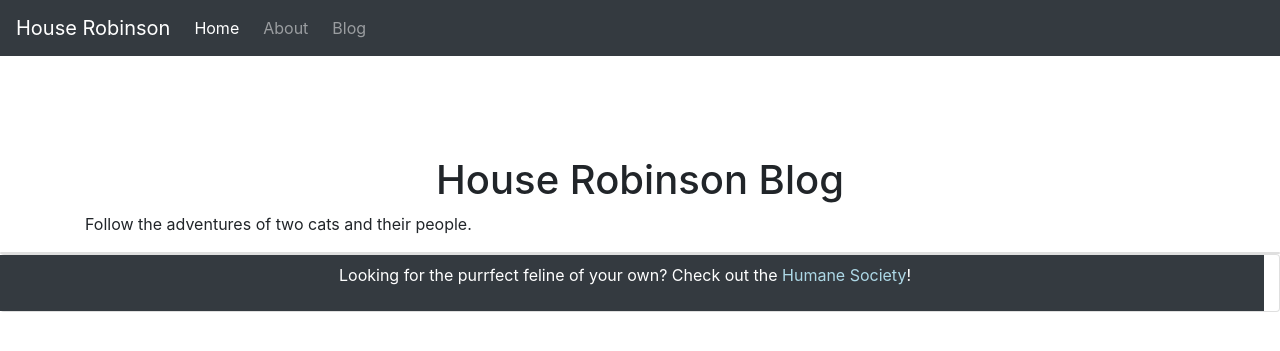
After one commit to jessicapolansky/Tornado, a Python web app: template myapp/templates/Blog.html in a window 1280 px wide. The commit adds this page. Shown: the top 351 px of the page. Run offline with Jinja, Linux system fonts and the light colour scheme; the template is opened without the code that fills it, so the values that code supplies are empty; some libraries are stand-ins or nearby versions.

Commit message:
Changing tornadotestfile to HouseRobinsonCats file

```diff
--- /dev/null
+++ b/myapp/templates/Blog.html
@@ -0,0 +1,11 @@
+
+{% extends "base.html" %}
+
+{% block navbar %}
+{{ super() }}
+{% endblock %}
+{% block content %}
+  <h1>House Robinson Blog</h1>
+  <p>Follow the adventures of two cats and their people.</p>
+
+{% endblock %}
--- a/myapp/templates/base.html
+++ b/myapp/templates/base.html
@@ -1,6 +1,11 @@
 <!DOCTYPE html>
 <html>
     {% block head %}
+    <link rel="stylesheet" href="https://maxcdn.bootstrapcdn.com/bootstrap/4.0.0/css/bootstrap.min.css"
+        integrity="sha384-Gn5384xqQ1aoWXA+058RXPxPg6fy4IWvTNh0E263XmFcJlSAwiGgFAW/dAiS6JXm"
+        crossorigin="anonymous">
+        <link href="static/css/tornado.css" rel="stylesheet" type="text/css">
+        <meta charset="utf-8">
     <head>
         <title>
             {% block title %}
@@ -11,13 +16,44 @@
     {% endblock %}
     <body>
         {% block navbar %}
-        <h1>Hello {{ name|capitalize }}</h1>
-        {% endblock %}
+        <nav class="navbar navbar-expand-md navbar-dark bg-dark">
+      <a class="navbar-brand" href="#">House Robinson</a>
+      <button class="navbar-toggler" type="button" data-toggle="collapse" data-target="#navbarsExampleDefault" aria-controls="navbarsExampleDefault" aria-expanded="false" aria-label="Toggle navigation">
+        <span class="navbar-toggler-icon"></span>
+      </button>
+
+      <div class="navbar-collapse">
+        <ul class="navbar-nav">
+          <li class="nav-item active">
+            <a class="nav-link mr-sm-2" href="#">Home <span class="sr-only">(current)</span></a>
+          </li>
+          <li class="nav-item">
+            <a class="nav-link mr-sm-2" href="About.html">About</a>
+          </li>
+          <li class="nav-item">
+            <a class="nav-link mr-sm-2" href="Blog.html">Blog</a>
+          </li>
+        </ul>
+      </div>
+    </nav>
+            {% endblock %}
+        <main role="main" class="container">
+      <div class="starter-template">
+
+        </div>
+
         {% block content %}{% endblock %}
         {% block footer %}
-        <footer>
-            <img style="width: 200px;" src="/static/img/100.jpg" alt="cat http 100">
+                </main><footer>
+            <div class="card">
+ </div><div class="card"> <div class="navbar bg-dark row justify-content-center"><footer class="row justify-content-center"><p>Looking for the purrfect feline of your own? Check out the <a href="#">Humane Society</a>!</p></footer>
+    </div></div></div>
+<script src="https://code.jquery.com/jquery-3.2.1.slim.min.js" integrity="sha384-KJ3o2DKtIkvYIK3UENzmM7KCkRr/rE9/Qpg6aAZGJwFDMVNA/GpGFF93hXpG5KkN" crossorigin="anonymous"></script>
+<script src="https://cdnjs.cloudflare.com/ajax/libs/popper.js/1.12.9/umd/popper.min.js" integrity="sha384-ApNbgh9B+Y1QKtv3Rn7W3mgPxhU9K/ScQsAP7hUibX39j7fakFPskvXusvfa0b4Q" crossorigin="anonymous"></script>
+<script src="https://maxcdn.bootstrapcdn.com/bootstrap/4.0.0/js/bootstrap.min.js" integrity="sha384-JZR6Spejh4U02d8jOt6vLEHfe/JQGiRRSQQxSfFWpi1MquVdAyjUar5+76PVCmYl" crossorigin="anonymous"></script>
+
         </footer>
         {% endblock %}
+
     </body>
 </html>
--- a/myapp/templates/page2.html
+++ b/myapp/templates/page2.html
@@ -3,7 +3,8 @@
 {{ super() }}
 <style>
     body {
-        background-color: red;
+        background-color: black;
+        color: white;
     }
 </style>
 {% endblock %}
--- /dev/null
+++ b/static/css/tornado.css
@@ -0,0 +1,27 @@
+body {
+}
+.starter-template {
+  padding-top: 100px;
+  text-align: center;
+}
+
+img {
+    border: 3px solid lightblue;
+}
+.navbar {
+  width: 100%;
+  align-items: stretch;
+  color: white;
+  text-align: center;
+
+}
+a {
+  color: lightblue;
+}
+h1, h4 {
+  text-align: center;
+}
+.label {
+    text-align: center;
+    margin-left: -30px;
+}
```
Also changed, not shown: app.py (+11 -3 lines), myapp/templates/About.html (added, +11 -0 lines), myapp/templates/hello.html (+14 -9 lines), static/img/Maggie.jpg (added).
